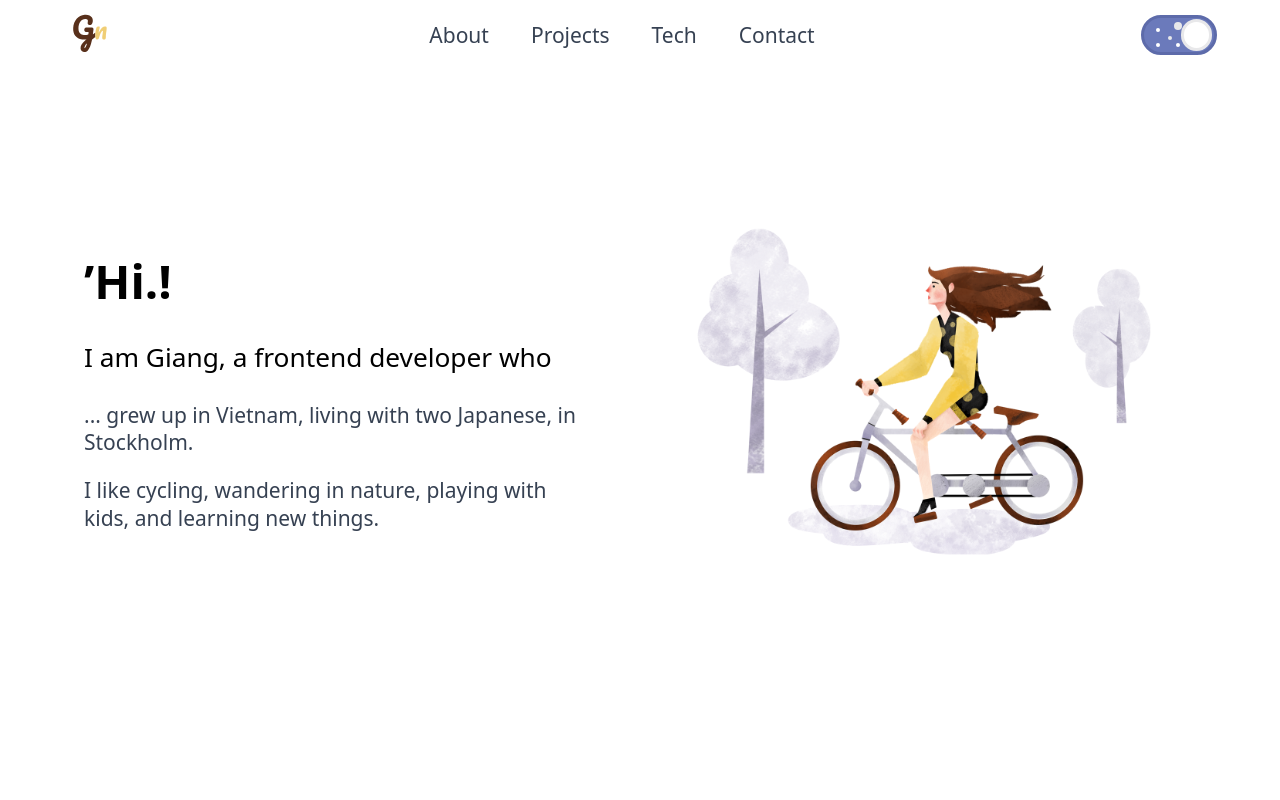
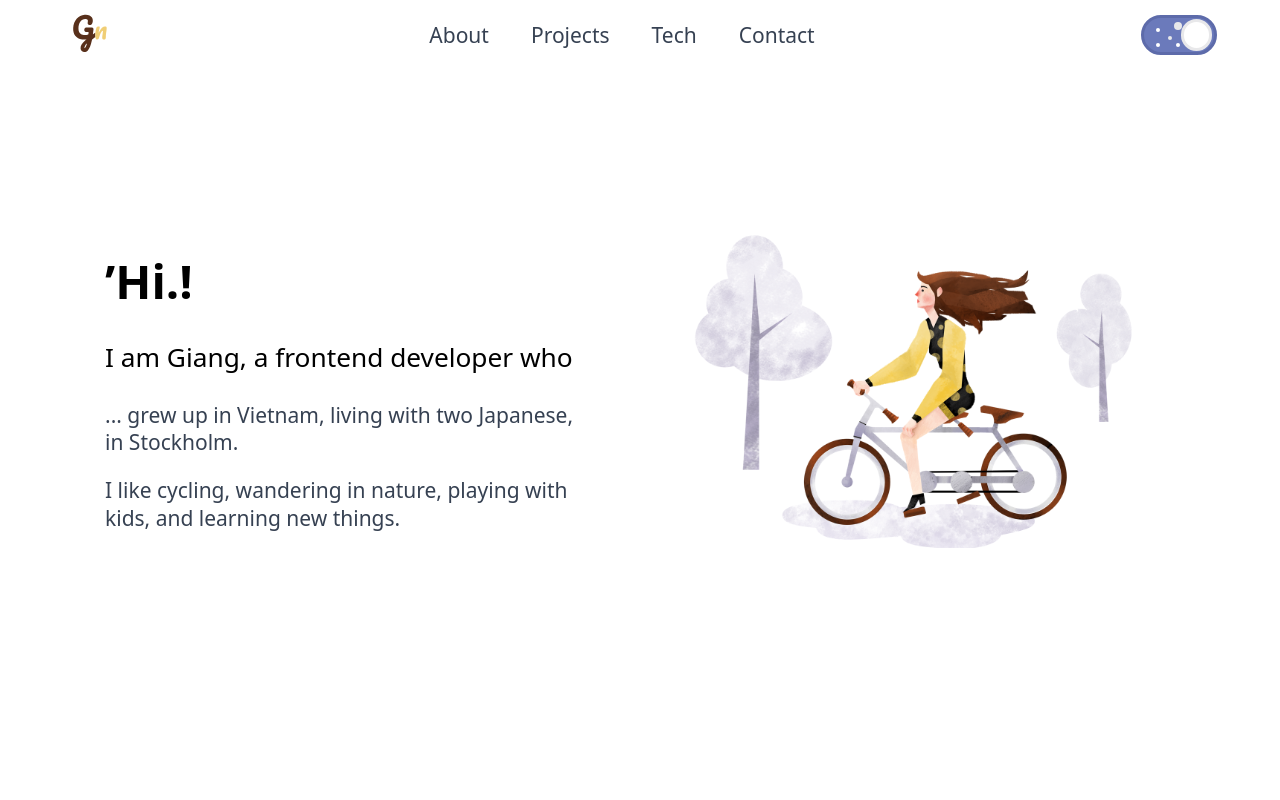
Before and after one commit to nh-g/portfolio-in-react, a React (Create React App) app: page / in a window 1280 px wide. Shown: the top 800 px of the page. Built offline with nearby package versions, Linux system fonts and the light colour scheme.

Commit message:
fix responsive

```diff
--- a/src/styles/base/_typography.scss
+++ b/src/styles/base/_typography.scss
@@ -43,6 +43,12 @@ h4 {
 // }
 @media screen and (min-width: 1800px) {
   .App, html, body {
+    font-size: var(--font-text-big-desktop);
+  }
+}
+
+@media screen and (min-width: 2500px) {
+  .App, html, body {
     font-size: var(--font-text-ultra-desktop);
   }
 }
--- a/src/styles/base/_variables.scss
+++ b/src/styles/base/_variables.scss
@@ -36,7 +36,7 @@ $bar-height: 44px;
   --font-text-mobile: 13px;
   --font-text-tablet: 17px;
   --font-text-desktop: 21px;
-  --font-text-big-desktop: 25px;
-  --font-text-ultra-desktop: 29px;
+  --font-text-big-desktop: 24px;
+  --font-text-ultra-desktop: 27px;
 
 }
--- a/src/styles/base/layout.scss
+++ b/src/styles/base/layout.scss
@@ -46,17 +46,23 @@ section:nth-child(even) {
     padding-right: 4rem;
   }
 }
-@media screen and (min-width: 1400px) {
+@media screen and (min-width: 1024px) {
   section {
     padding-left: 5rem;
     padding-right: 5rem;
   }
 }
+@media screen and (min-width: 1800px) {
+  section {
+    padding-left: 7rem;
+    padding-right: 7rem;
+  }
+}
 
 @media screen and (min-width: 2000px) {
   section {
-    padding-left: 7rem;
-    padding-right: 7rem;
+    padding-left: 9rem;
+    padding-right: 9rem;
   }
 }
 
```
